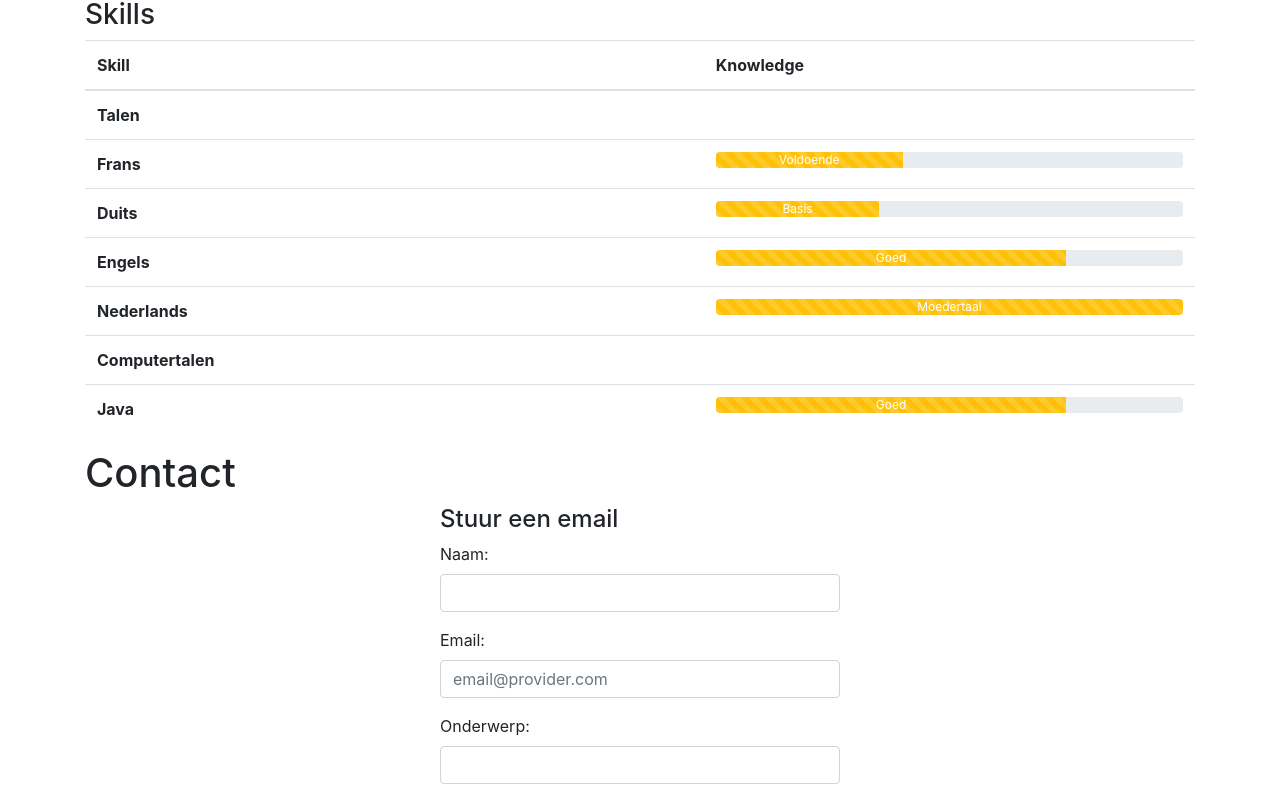
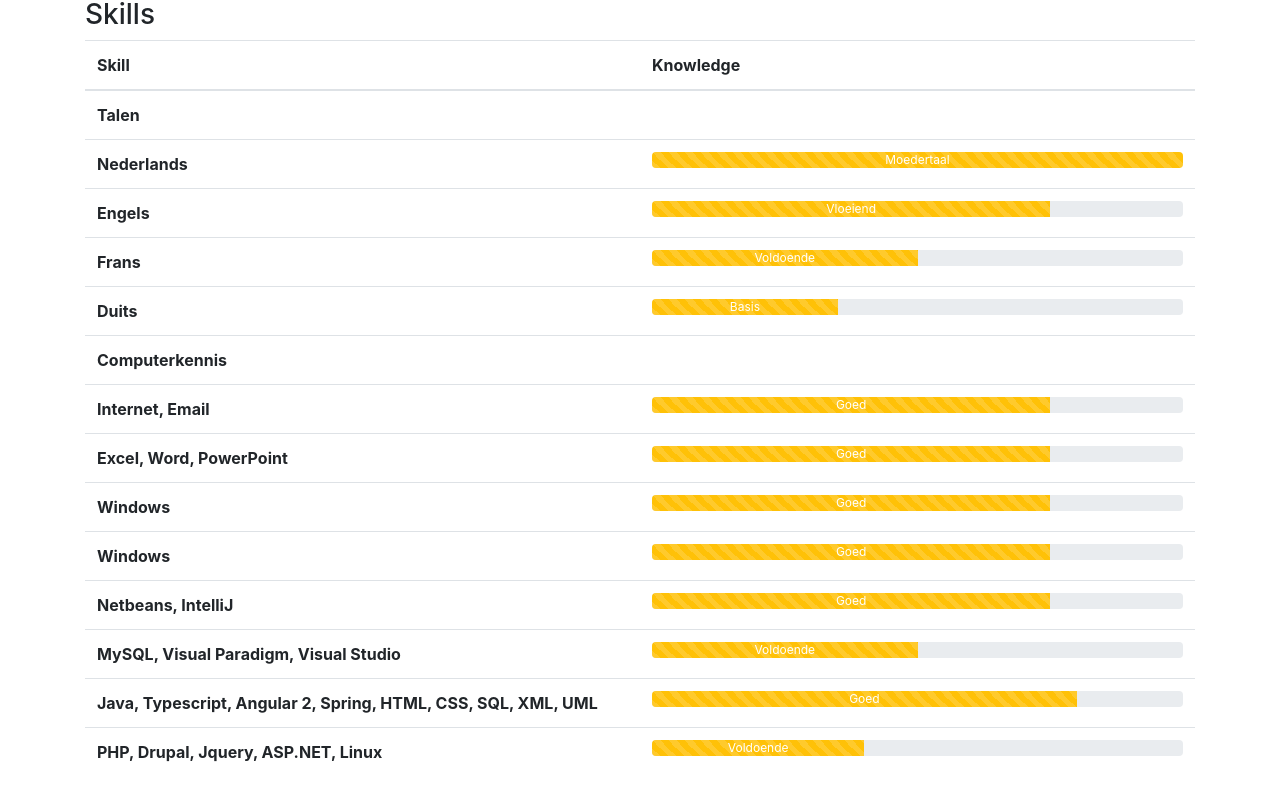
Before and after one commit to ewoutG/ePortfolio, an Angular app in the folder ePortfolio/: page / in a window 1280 px wide. Shown: the part 4007-4806 px from the top of the page. Built offline with nearby package versions, Linux system fonts and the light colour scheme.

Commit message:
added skills

```diff
--- a/ePortfolio/src/app/contact/contact.component.html
+++ b/ePortfolio/src/app/contact/contact.component.html
@@ -9,7 +9,7 @@
       </div>
       <div class="form-group">
         <label for="email">Email:</label>
-        <input type="email" class="form-control" id="email" placeholder="email@provider.com" required>
+        <input type="email" class="form-control" id="email" placeholder="email@provider.com" email required>
       </div>
       <div class="form-group">
         <label for="onderwerp">Onderwerp:</label>
--- a/ePortfolio/src/app/skills/skills.component.html
+++ b/ePortfolio/src/app/skills/skills.component.html
@@ -14,10 +14,26 @@
         <th></th>
       </tr>
       <tr>
+        <th>Nederlands</th>
+        <td>
+          <div class="progress">
+            <div class="progress-bar bg-warning progress-bar-striped" role="progressbar" style="width: 100%" aria-valuenow="100" aria-valuemin="0" aria-valuemax="100">Moedertaal</div>
+          </div>
+        </td>
+      </tr>
+      <tr>
+        <th>Engels</th>
+        <td>
+          <div class="progress">
+            <div class="progress-bar bg-warning progress-bar-striped" role="progressbar" style="width: 75%" aria-valuenow="75" aria-valuemin="0" aria-valuemax="100">Vloeiend</div>
+          </div>
+        </td>
+      </tr>
+      <tr>
         <th>Frans</th>
         <td>
           <div class="progress">
-          <div class="progress-bar bg-warning progress-bar-striped" role="progressbar" style="width: 40%" aria-valuenow="0" aria-valuemin="40" aria-valuemax="100">Voldoende</div>
+          <div class="progress-bar bg-warning progress-bar-striped" role="progressbar" style="width: 50%" aria-valuenow="0" aria-valuemin="40" aria-valuemax="100">Voldoende</div>
         </div>
         </td>
       </tr>
@@ -29,28 +45,12 @@
         </div>
         </td>
       </tr>
-      <tr>
-        <th>Engels</th>
-        <td>
-          <div class="progress">
-          <div class="progress-bar bg-warning progress-bar-striped" role="progressbar" style="width: 75%" aria-valuenow="75" aria-valuemin="0" aria-valuemax="100">Goed</div>
-        </div>
-        </td>
-      </tr>
-      <tr>
-        <th>Nederlands</th>
-        <td>
-          <div class="progress">
-            <div class="progress-bar bg-warning progress-bar-striped" role="progressbar" style="width: 100%" aria-valuenow="100" aria-valuemin="0" aria-valuemax="100">Moedertaal</div>
-          </div>
-        </td>
-      </tr>
       <tr class="thead-default">
-        <th>Computertalen</th>
+        <th>Computerkennis</th>
         <th></th>
       </tr>
       <tr>
-        <th>Java</th>
+        <th>Internet, Email</th>
         <td>
           <div class="progress">
             <div class="progress-bar bg-warning progress-bar-striped" role="progressbar" style="width: 75%" aria-valuenow="75" aria-valuemin="0" aria-valuemax="100">Goed</div>
@@ -58,6 +58,62 @@
         </td>
       </tr>
       <tr>
+        <th>Excel, Word, PowerPoint</th>
+        <td>
+          <div class="progress">
+            <div class="progress-bar bg-warning progress-bar-striped" role="progressbar" style="width: 75%" aria-valuenow="75" aria-valuemin="0" aria-valuemax="100">Goed</div>
+          </div>
+        </td>
+      </tr>
+      <tr>
+        <th>Windows</th>
+        <td>
+          <div class="progress">
+            <div class="progress-bar bg-warning progress-bar-striped" role="progressbar" style="width: 75%" aria-valuenow="75" aria-valuemin="0" aria-valuemax="100">Goed</div>
+          </div>
+        </td>
+      </tr>
+      <tr>
+        <th>Windows</th>
+        <td>
+          <div class="progress">
+            <div class="progress-bar bg-warning progress-bar-striped" role="progressbar" style="width: 75%" aria-valuenow="75" aria-valuemin="0" aria-valuemax="100">Goed</div>
+          </div>
+        </td>
+      </tr>
+      <tr>
+        <th>Netbeans, IntelliJ</th>
+        <td>
+          <div class="progress">
+            <div class="progress-bar bg-warning progress-bar-striped" role="progressbar" style="width: 75%" aria-valuenow="75" aria-valuemin="0" aria-valuemax="100">Goed</div>
+          </div>
+        </td>
+      </tr>
+      <tr>
+        <th>MySQL, Visual Paradigm, Visual Studio</th>
+        <td>
+          <div class="progress">
+            <div class="progress-bar bg-warning progress-bar-striped" role="progressbar" style="width: 50%" aria-valuenow="50" aria-valuemin="0" aria-valuemax="100">Voldoende</div>
+          </div>
+        </td>
+      </tr>
+      <tr>
+        <th  style="width:50%;">Java, Typescript, Angular 2, Spring, HTML, CSS, SQL,
+          XML, UML</th>
+        <td style="width:50%;">
+          <div class="progress">
+            <div class="progress-bar bg-warning progress-bar-striped" role="progressbar" style="width: 80%" aria-valuenow="80" aria-valuemin="0" aria-valuemax="100">Goed</div>
+          </div>
+        </td>
+      </tr>
+      <tr>
+        <th>PHP, Drupal, Jquery, ASP.NET, Linux</th>
+        <td>
+          <div class="progress">
+            <div class="progress-bar bg-warning progress-bar-striped" role="progressbar" style="width: 40%" aria-valuenow="40" aria-valuemin="0" aria-valuemax="100">Voldoende</div>
+          </div>
+        </td>
+      </tr>
       </tbody>
     </table>
   </div>
```
